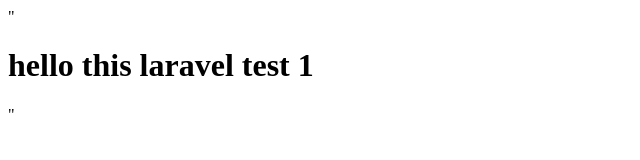
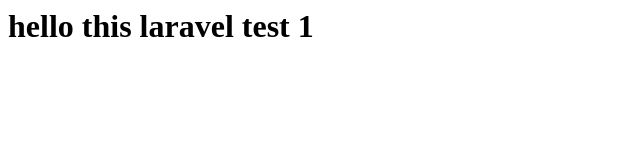
Before and after one commit to edgardop190/laravel_test_1, a plain HTML site: page index.html in a window 1280 px wide. Shown: the whole page, without its empty margins (0-640 px from the left). Drawn offline with Linux system fonts and the light colour scheme.

Commit message:
Update index.html

```diff
--- a/index.html
+++ b/index.html
@@ -1 +1 @@
-"<html><h1>hello this laravel test 1</h1></html>"
+<html><h1>hello this laravel test 1</h1></html>
```
